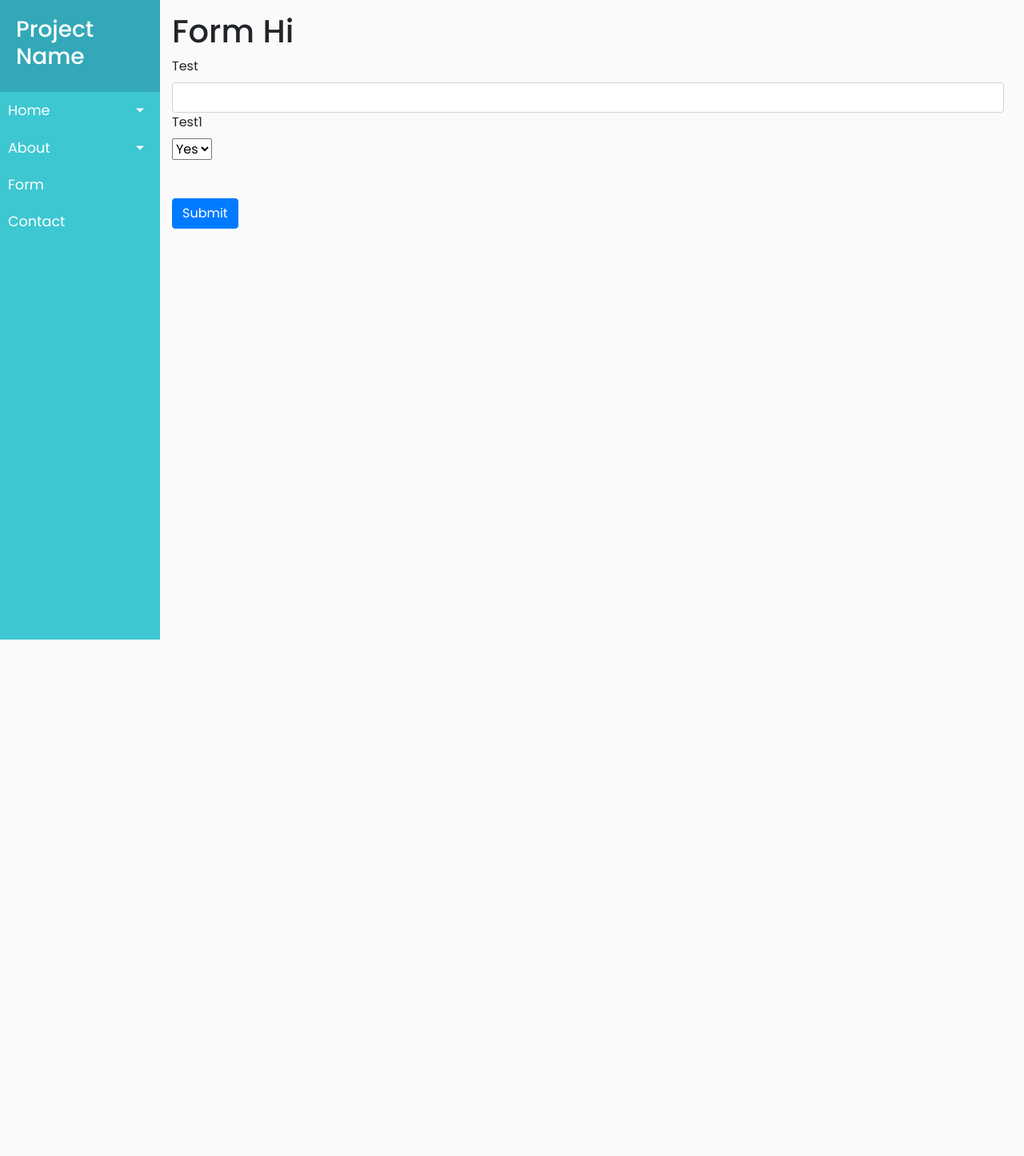
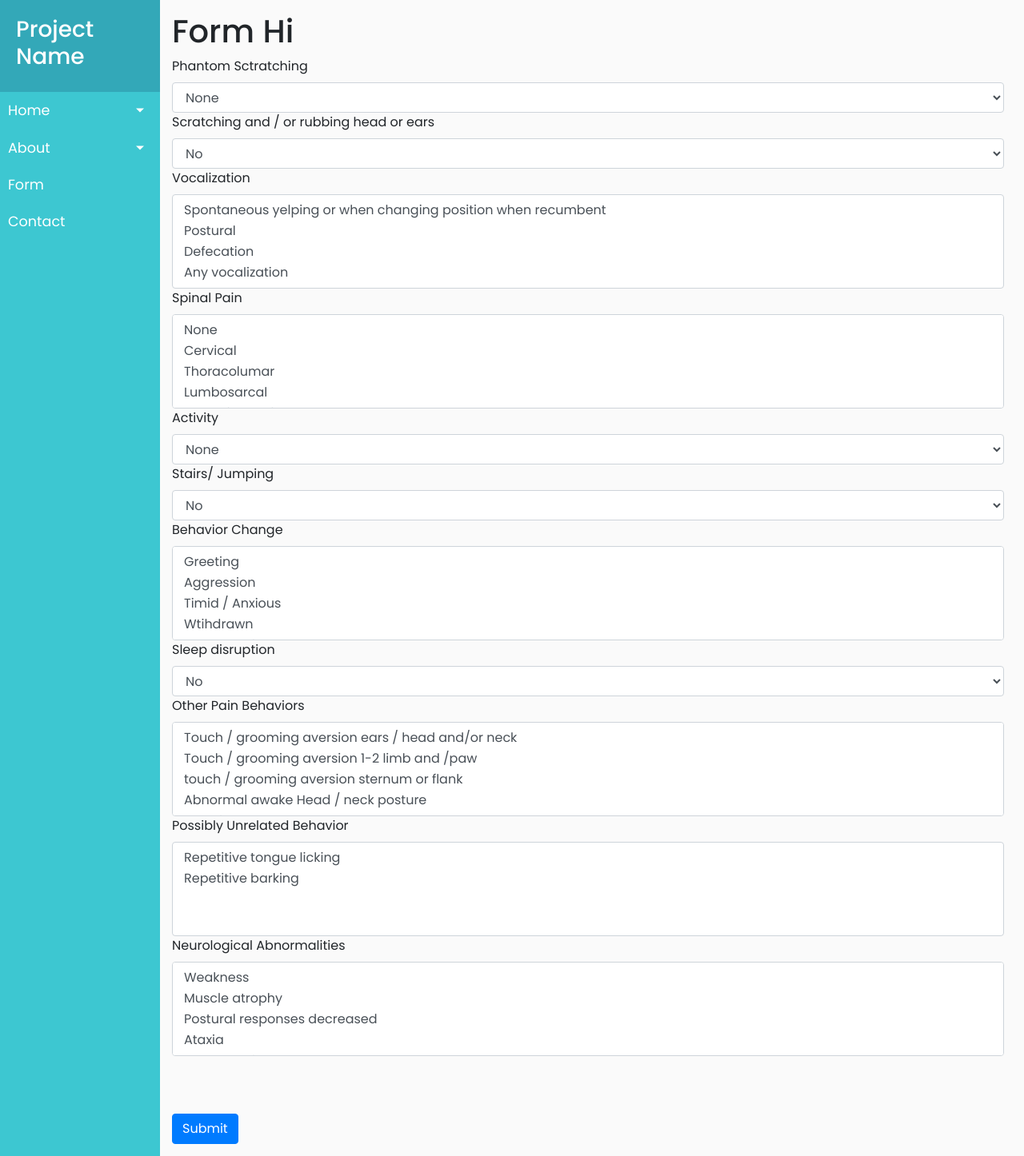
Before and after one commit to victor-peychev/CMSM-Diagnostic-Tool, a Flask app: page /form in a window 1280 px wide. Shown: the whole page at 80% size. Before the commit the page ends 800 px from the top, so only its background shows below. Run offline with Flask 2, Linux system fonts and the light colour scheme; some libraries are stand-ins or nearby versions.

Commit message:
Form Updated

```diff
--- a/server.py
+++ b/server.py
@@ -1,6 +1,6 @@
 from flask import Flask, render_template
 from flask_wtf import FlaskForm
-from wtforms import StringField, SubmitField, SelectField
+from wtforms import StringField, SubmitField, SelectField, SelectMultipleField
 from wtforms.validators import DataRequired
 
 app = Flask(__name__)
@@ -32,20 +32,26 @@ def page_not_found(e):
 
 # Form class
 class Form(FlaskForm):
-    test = StringField("Test", validators=[DataRequired()])
-    test1 = SelectField("Test1", choices=['Yes', 'No'], validators=[DataRequired()])
+    phantom_scratching = SelectField("Phantom Sctratching", choices=['None', 'Phantom Scratching', 'Vocalization during phantom scratching'], validators=[DataRequired()])
+    scratching_behind_head_or_ears = SelectField("Scratching and / or rubbing head or ears ", choices=['No', 'Yes'], validators=[DataRequired()])
+    vocalization = SelectMultipleField("Vocalization", choices=[('1', 'Spontaneous yelping  or when changing position when recumbent '), ('2','Postural'), ('3', 'Defecation'), ('4', 'Any vocalization')])
+    spinal_pain = SelectMultipleField("Spinal Pain", choices=['None', 'Cervical', 'Thoracolumar', 'Lumbosarcal', 'Any spinal pain'])
+    activity = SelectField("Activity", choices=['None', 'Reduced exercise', 'Lethargy', 'Both (lethargic and reduced exercise)', 'Any activity change'])
+    stairs_jumping = SelectField("Stairs/ Jumping", choices=['No', 'Yes'], validators=[DataRequired()])
+    behavior_change = SelectMultipleField("Behavior Change", choices=['Greeting', 'Aggression', 'Timid / Anxious', 'Wtihdrawn', 'Any behavior change'])
+    sleep = SelectField("Sleep disruption", choices=['No', 'Yes'], validators=[DataRequired()])
+    other_pain_behaviors = SelectMultipleField("Other Pain Behaviors", choices=['Touch / grooming  aversion ears / head and/or neck', 'Touch / grooming aversion 1-2  limb and /paw ', 'touch / grooming aversion sternum or flank', 'Abnormal awake Head / neck posture', 'Sleeping elevated or unusual head posture', 'Squinting / Avoiding light', 'Licking limb /   paw', 'Pain face', '1 or more pain behaviors / signs' ])
+    possibly_unrelated_behavior = SelectMultipleField("Possibly Unrelated Behavior", choices=['Repetitive tongue licking', 'Repetitive barking'])
+    neurological_abnormalities = SelectMultipleField("Neurological Abnormalities", choices=['Weakness', 'Muscle atrophy', 'Postural responses decreased', 'Ataxia', 'Hypermetria', 'Scoliosis / cervicothoracic torticollis', 'Any neurological abnormality'])
     submit = SubmitField("Submit")
 
 
 @app.route('/form', methods=['GET', 'POST'])
 def form():
-    test = None
-    test1 = None
+    vocalization = ''
     form = Form()
     if form.validate_on_submit():
-        test = form.test.data
-        form.test.data = ''
+        phantom_scratching = form.phantom_scratching.data
+        form.phantom_scratching.data = ''
     return render_template("form.html",
-    test = test,
-    test1= test1,
     form = form )
--- a/templates/form.html
+++ b/templates/form.html
@@ -3,11 +3,29 @@
 <h1>Form Hi</h1>
 <form method="Post">
     {{ form.hidden_tag() }}
-    {{ form.test.label( class="form-label") }}
-    {{ form.test( class="form-control") }}
-    {{ form.test1.label( class="form-label") }}
-    <br/>
-    {{ form.test1( class="form-select") }}
+    {{ form.phantom_scratching.label( class="form-label") }}
+    {{ form.phantom_scratching( class="form-control") }}
+    {{ form.scratching_behind_head_or_ears.label( class="form-label") }}
+    {{ form.scratching_behind_head_or_ears( class="form-control") }}
+    {{ form.vocalization.label( class="form-label") }}
+    {{ form.vocalization( class="form-control") }}
+    {{ form.spinal_pain.label( class="form-label") }}
+    {{ form.spinal_pain( class="form-control") }}
+    {{ form.activity.label( class="form-label") }}
+    {{ form.activity( class="form-control") }}
+    {{ form.stairs_jumping.label( class="form-label") }}
+    {{ form.stairs_jumping( class="form-control") }}
+    {{ form.behavior_change.label( class="form-label") }}
+    {{ form.behavior_change( class="form-control") }}
+    {{ form.sleep.label( class="form-label") }}
+    {{ form.sleep( class="form-control") }}
+    {{ form.other_pain_behaviors.label( class="form-label") }}
+    {{ form.other_pain_behaviors( class="form-control") }}
+    {{ form.possibly_unrelated_behavior.label( class="form-label") }}
+    {{ form.possibly_unrelated_behavior( class="form-control") }}
+    {{ form.neurological_abnormalities.label( class="form-label") }}
+    {{ form.neurological_abnormalities( class="form-control") }}
+
     <br/>
     <br/>
     <br/>
```
